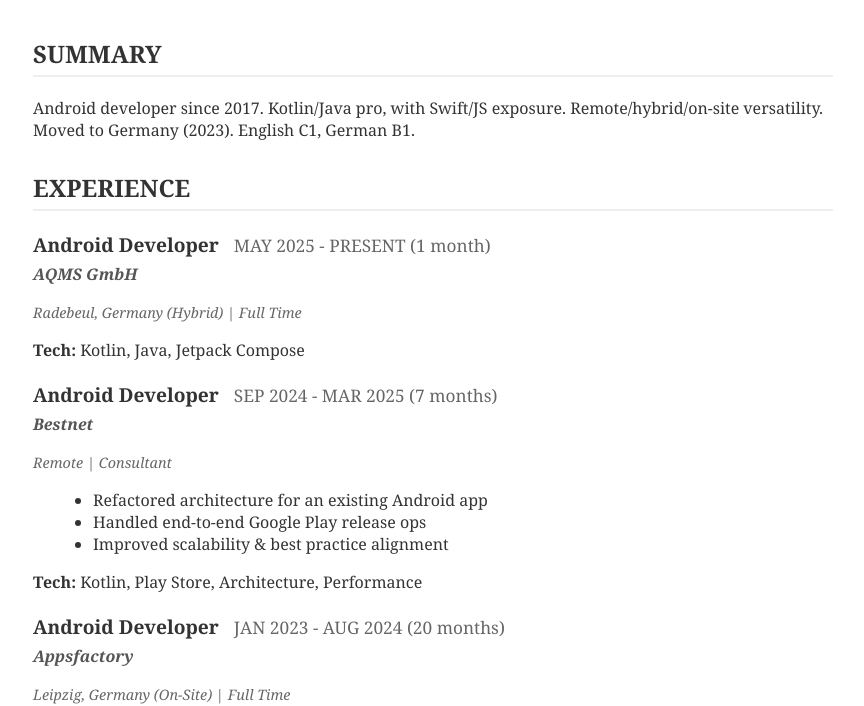
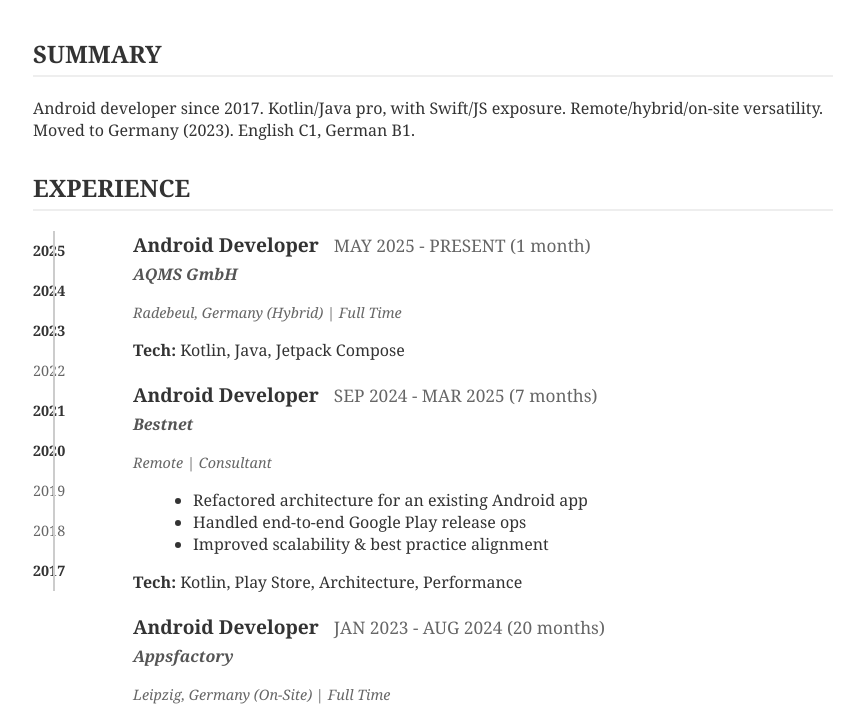
Before and after one commit to LutfiTekin/Resume, a plain HTML site: page docs/index.html in a window 1280 px wide. Shown: the part 100-806 px from the top of the page, without its empty margins (207-1071 px from the left). Drawn offline with Linux system fonts and the light colour scheme; a small style sheet from the web is missing.

Commit message:
added timeline

```diff
--- a/docs/index.html
+++ b/docs/index.html
@@ -3,7 +3,7 @@
 <head>
   <meta charset="UTF-8">
   <meta name="viewport" content="width=device-width, initial-scale=1.0">
-  <title>Lütfi Tekin Resume</title>
+  <title>CV - Lütfi Tekin</title>
   <!-- Font Awesome for icons -->
   <link rel="stylesheet" href="https://cdnjs.cloudflare.com/ajax/libs/font-awesome/6.4.0/css/all.min.css" integrity="sha512-pVftV0ZPHKyw+zYhYqH2Y0+3bXjxL1R38sBc7Z7PZKg9xIX7j/Yn7PW3+hp3V8edhgUJ5QLO1o3rcM6C6xwTLg==" crossorigin="anonymous" referrerpolicy="no-referrer" />
   <style>
@@ -13,12 +13,22 @@
     header .contact a { margin: 0 10px; color: #0073b1; text-decoration: none; }
     section { margin-bottom: 30px; }
     section h2 { border-bottom: 2px solid #eee; padding-bottom: 5px; text-transform: uppercase; }
+    /* Experience with timeline */
+    #experience-content { display: flex; }
+    #timeline { width: 80px; margin-right: 20px; }
+    #timeline ul { list-style: none; padding: 0; margin: 0; position: relative; }
+    #timeline ul::before { content: ''; position: absolute; left: 20px; top: 0; bottom: 0; width: 2px; background: #ccc; }
+    #timeline li { height: 40px; display: flex; align-items: center; justify-content: flex-start; font-size: 0.9em; color: #666; }
+    #timeline li strong { color: #333; }
+    .experience-list { flex: 1; }
     .experience-item { margin-bottom: 20px; }
     .experience-item h3 { margin: 0; font-size: 1.2em; }
     .experience-item h3 span { font-weight: normal; color: #666; font-size: 0.9em; margin-left: 10px; }
     .experience-item h4.company { margin: 5px 0 10px; font-size: 1em; font-style: italic; color: #555; }
     .experience-item p em { color: #666; font-size: 0.9em; }
     .notes-list, .tech-list, #languages-list { list-style-type: disc; margin-left: 20px; }
+    /* Two-column layout for tech stack categories */
+    #tech-stack-categories { display: grid; grid-template-columns: 1fr 1fr; gap: 20px; }
     .tech-category { margin-bottom: 15px; }
     .tech-category h4 { margin-bottom: 5px; text-transform: uppercase; font-size: 1em; display: flex; align-items: center; }
     .tech-category h4 i { margin-right: 8px; font-size: 1.2em; }
@@ -39,7 +49,10 @@
   </section>
   <section id="experience">
     <h2>Experience</h2>
-    <div id="experience-list"></div>
+    <div id="experience-content">
+      <div id="timeline"><ul id="timeline-years"></ul></div>
+      <div class="experience-list" id="experience-list"></div>
+    </div>
   </section>
   <section id="languages">
     <h2>Languages</h2>
@@ -50,85 +63,86 @@
     <div id="tech-stack-categories"></div>
   </section>
   <script>
-    // Convert YYYY-MM to MMM YYYY
     function formatDate(ym) {
       const [year, month] = ym.split('-');
-      const months = {
-        '01':'JAN','02':'FEB','03':'MAR','04':'APR','05':'MAY','06':'JUN',
-        '07':'JUL','08':'AUG','09':'SEP','10':'OCT','11':'NOV','12':'DEC'
-      };
+      const months = {'01':'JAN','02':'FEB','03':'MAR','04':'APR','05':'MAY','06':'JUN','07':'JUL','08':'AUG','09':'SEP','10':'OCT','11':'NOV','12':'DEC'};
       return `${months[month] || month} ${year}`;
     }
-    // Compute and format period with duration
     function computePeriod(period) {
       const parts = period.split(/\s*(?:to|–)\s*/i);
       if (parts.length === 2) {
         const startYM = parts[0];
-        const endRaw = parts[1].toLowerCase();
-        const [startYear, startMonth] = startYM.split('-').map(Number);
+        const [sy, sm] = startYM.split('-').map(Number);
         let endYear, endMonth, endLabel;
-        if (endRaw === 'now') {
+        if (parts[1].toLowerCase() === 'now') {
           const now = new Date();
-          endYear = now.getFullYear();
-          endMonth = now.getMonth() + 1;
-          endLabel = 'PRESENT';
+          endYear = now.getFullYear(); endMonth = now.getMonth()+1; endLabel = 'PRESENT';
         } else {
           [endYear, endMonth] = parts[1].split('-').map(Number);
           endLabel = formatDate(parts[1]);
         }
-        const months = (endYear - startYear) * 12 + (endMonth - startMonth) + 1;
+        const months = (endYear - sy)*12 + (endMonth - sm) + 1;
         return `${formatDate(startYM)} - ${endLabel} (${months} month${months>1?'s':''})`;
-      } else {
-        // Single date
-        const [year, month] = parts[0].split('-');
+      }
       return `${formatDate(parts[0])} (1 month)`;
     }
+    // Build years array and milestones
+    function buildTimeline(startYear) {
+      const now = new Date();
+      const currentYear = now.getFullYear();
+      const years = [];
+      for (let y = currentYear; y >= startYear; y--) years.push(y);
+      return years;
     }
-    // Icon mapping
-    const iconMap = { android: 'fab fa-android', ios: 'fab fa-apple', backend: 'fas fa-server', frontend: 'fas fa-code', devops: 'fas fa-docker', firebase: 'fas fa-bolt', databases: 'fas fa-database', tools: 'fas fa-tools' };
+    const iconMap = { android:'fab fa-android', ios:'fab fa-apple', backend:'fas fa-server', frontend:'fas fa-code', devops:'fas fa-docker', firebase:'fas fa-bolt', databases:'fas fa-database', tools:'fas fa-tools' };
 
-    fetch('./cv.json')
-      .then(res => res.json())
-      .then(data => {
+    fetch('./cv.json').then(r=>r.json()).then(data=>{
+      // Header & summary
       document.getElementById('name').textContent = data.name;
-        document.getElementById('email').href = 'mailto:' + data.contact.email;
-        document.getElementById('email').textContent = data.contact.email;
-        document.getElementById('linkedin').href = data.contact.linkedin;
-        document.getElementById('github').href = data.contact.github;
-        document.querySelector('#summary p').textContent = data.summary;
+      const em = document.getElementById('email'); em.href='mailto:'+data.contact.email; em.textContent=data.contact.email;
+      document.getElementById('linkedin').href=data.contact.linkedin;
+      document.getElementById('github').href=data.contact.github;
+      document.querySelector('#summary p').textContent=data.summary;
 
-        const expList = document.getElementById('experience-list');
-        data.experience.forEach(exp => {
-          const div = document.createElement('div'); div.className = 'experience-item';
-          const periodText = computePeriod(exp.period);
-          let html = `
-            <h3>${exp.title} <span>${periodText}</span></h3>
-            <h4 class="company">${exp.company}</h4>
-            <p><em>${exp.location} | ${exp.type}</em></p>
-          `;
-          if (exp.notes && exp.notes.length) html += '<ul class="notes-list">' + exp.notes.map(n => '<li>' + n + '</li>').join('') + '</ul>';
-          if (exp.stack) html += '<p><strong>Tech:</strong> ' + exp.stack.join(', ') + '</p>';
-          div.innerHTML = html;
-          expList.appendChild(div);
+      // Compute start years
+      const startYears = data.experience.map(exp => parseInt(exp.period.split(/\s*(?:to|–)\s*/)[0].split('-')[0]));
+      const minYear = Math.min(...startYears, 2017);
+      const timelineYears = buildTimeline(minYear);
+      const tlList = document.getElementById('timeline-years');
+      timelineYears.forEach(year => {
+        const li = document.createElement('li');
+        if (startYears.includes(year)) li.innerHTML = `<strong>${year}</strong>`;
+        else li.textContent = year;
+        tlList.appendChild(li);
       });
 
-        const langList = document.getElementById('languages-list');
-        Object.entries(data.languages).forEach(([lang, lvl]) => {
-          const li = document.createElement('li'); li.textContent = `${lang.charAt(0).toUpperCase()+lang.slice(1)}: ${lvl}`; langList.appendChild(li);
+      // Experience entries
+      const expContainer = document.getElementById('experience-list');
+      data.experience.forEach(exp=>{
+        const div = document.createElement('div'); div.className='experience-item';
+        const period = computePeriod(exp.period);
+        let html = `<h3>${exp.title} <span>${period}</span></h3><h4 class="company">${exp.company}</h4><p><em>${exp.location} | ${exp.type}</em></p>`;
+        if(exp.notes?.length) html += '<ul class="notes-list">'+exp.notes.map(n=>`<li>${n}</li>`).join('')+'</ul>';
+        if(exp.stack) html += '<p><strong>Tech:</strong> '+exp.stack.join(', ')+'</p>';
+        div.innerHTML = html; expContainer.appendChild(div);
       });
 
+      // Languages
+      const langList = document.getElementById('languages-list');
+      Object.entries(data.languages).forEach(([l,lv])=>{
+        const li=document.createElement('li'); li.textContent=`${l.charAt(0).toUpperCase()+l.slice(1)}: ${lv}`; langList.appendChild(li);
+      });
+
+      // Tech Stack
       const techCont = document.getElementById('tech-stack-categories');
-        Object.entries(data.techStack).forEach(([cat, items]) => {
-          const div = document.createElement('div'); div.className = 'tech-category';
-          const hd = document.createElement('h4');
-          hd.innerHTML = `<i class="${iconMap[cat.toLowerCase()]||'fas fa-code'}"></i>${cat.charAt(0).toUpperCase()+cat.slice(1)}`;
+      Object.entries(data.techStack).forEach(([cat,items])=>{
+        const div = document.createElement('div'); div.className='tech-category';
+        const hd = document.createElement('h4'); hd.innerHTML=`<i class="${iconMap[cat.toLowerCase()]||'fas fa-code'}"></i>${cat.charAt(0).toUpperCase()+cat.slice(1)}`;
         const ul = document.createElement('ul'); ul.className='tech-list';
-          items.forEach(it => { const li=document.createElement('li'); li.textContent=it; ul.appendChild(li); });
-          div.appendChild(hd); div.appendChild(ul);
-          techCont.appendChild(div);
+        items.forEach(i=>{const li=document.createElement('li');li.textContent=i;ul.appendChild(li);});
+        div.appendChild(hd); div.appendChild(ul); techCont.appendChild(div);
       });
-      })
-      .catch(err => console.error('Error loading CV:', err));
+    }).catch(e=>console.error(e));
   </script>
 </body>
 </html>
```
Lines whose indentation alone changed are shown as unchanged.
